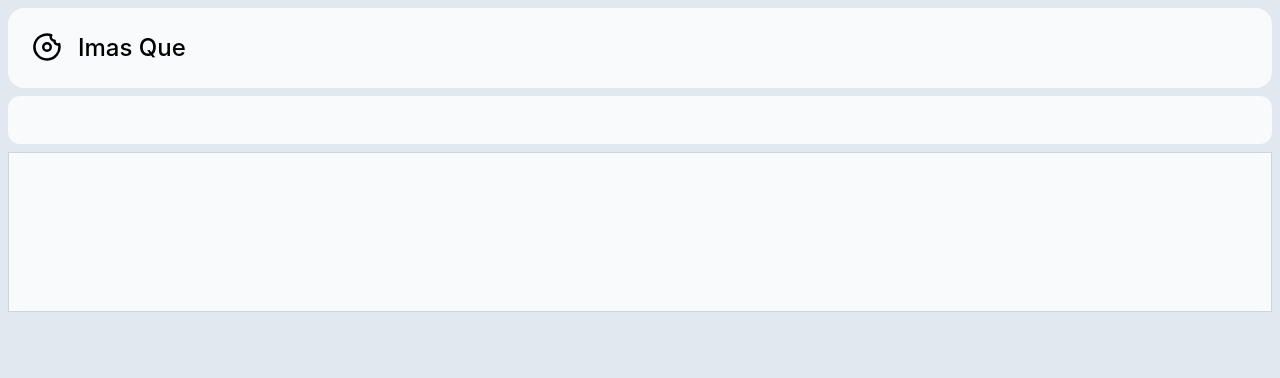
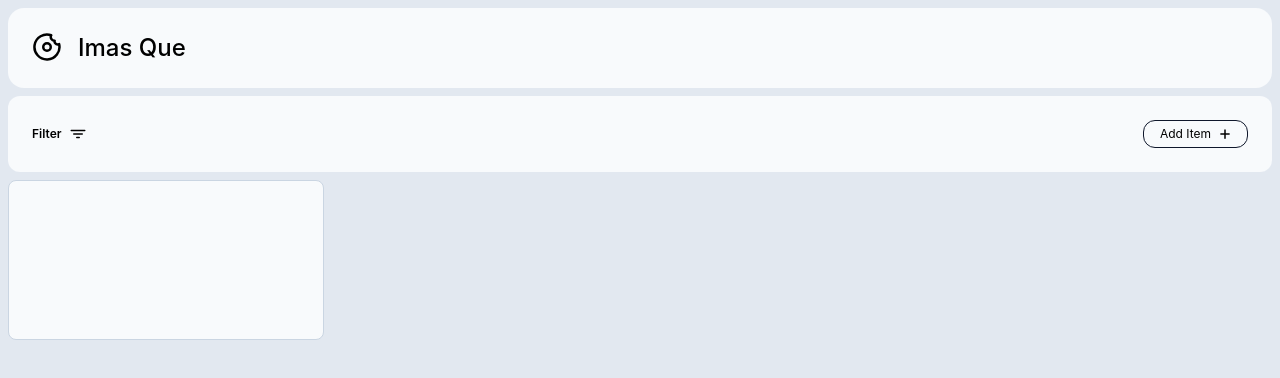
Before and after one commit to sauzanfaza/Imas-Que-Inventory, a React (Vite) app in the folder Imas-que-fe/: page / in a window 1280 px wide. Shown: the top 378 px of the page. Built offline with nearby package versions, Linux system fonts and the light colour scheme.

Commit message:
create component filter and button add items

```diff
--- /dev/null
+++ b/Imas-que-fe/src/components/ButtonAdd.jsx
@@ -0,0 +1,12 @@
+import { FaPlus } from "react-icons/fa6";
+
+export default function ButtonAdd() {
+    return(
+        <>
+        <div className="flex items-center justify-between border border-slate-900 py-1 px-4 rounded-xl text-[12px] gap-2 hover:bg-slate-400">
+                <button className="">Add Item</button>
+                <FaPlus />
+        </div>
+        </>
+    )
+}
--- a/Imas-que-fe/src/components/Filter.jsx
+++ b/Imas-que-fe/src/components/Filter.jsx
@@ -1,8 +1,18 @@
+import ButtonAdd from "./ButtonAdd";
+import { IoFilter } from "react-icons/io5";
+
 export default function Filter() {
     return(
         <>
-        <div className="w-full flex p-4 md:p-6 bg-slate-50 my-2 rounded-xl">
+        <div className="w-full flex p-4 md:p-6 bg-slate-50 my-2 rounded-xl justify-between">
+            <div className="flex items-center font-semibold justify-between gap-2">
+                    <p className="text-[12px]">Filter</p>
+                    <button>
+                        <IoFilter />
+                    </button>
 
+            </div>
+            <ButtonAdd />
         </div>
         </>
     )
--- a/Imas-que-fe/src/components/ProductCard.jsx
+++ b/Imas-que-fe/src/components/ProductCard.jsx
@@ -1,8 +1,10 @@
 export default function ProductCard() {
     return(
         <>
-        <div className="bg-slate-50 border border-slate-300 h-40">
+        <div className="grid grid-cols-2 md:grid-cols-3 lg:grid-cols-4">
+        <div className="bg-slate-50 border border-slate-300 h-40 rounded-lg">
 
+        </div>
         </div>
         </>
     )
```
